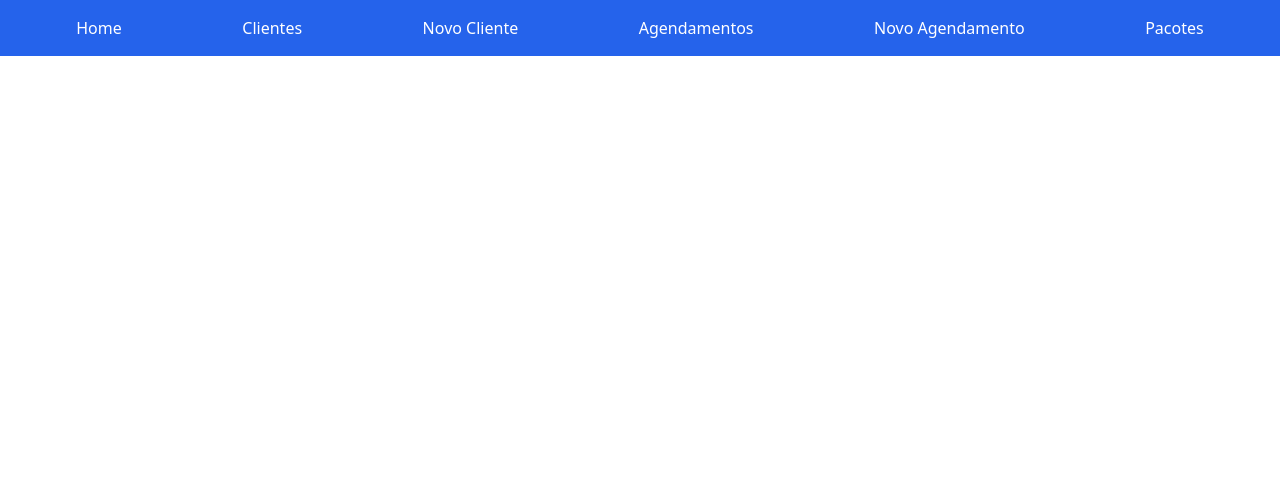
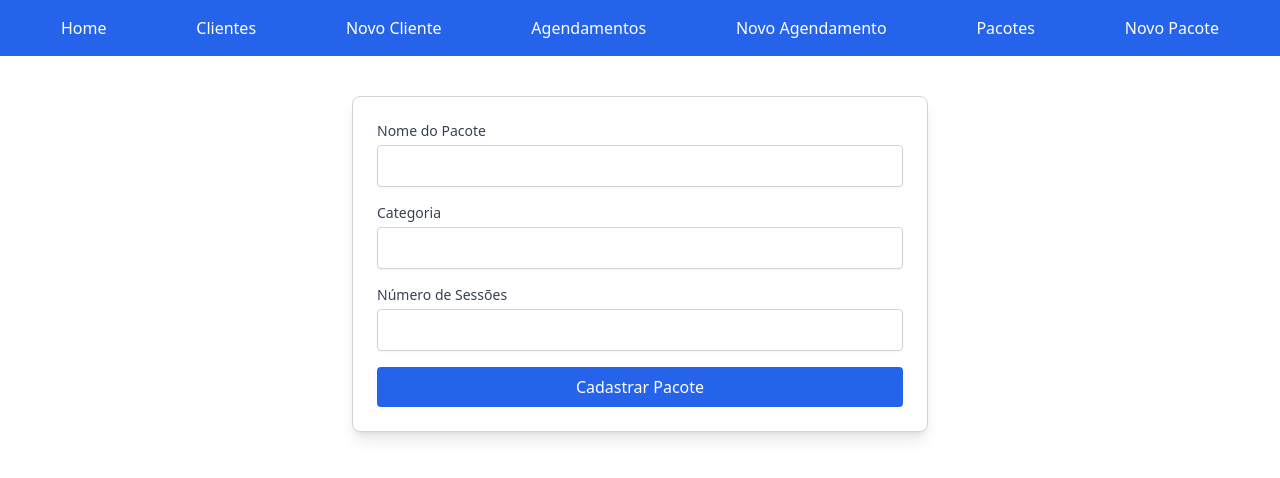
Before and after one commit to andredosreis/laura-saas-agenda, a React (Vite) app in the folder laura-saas-frontend/: page /criar-pacote in a window 1280 px wide. Shown: the top 478 px of the page. Built offline with nearby package versions, Linux system fonts and the light colour scheme.

Commit message:
Criado pacotes
Criação de pacotes

```diff
--- a/laura-saas-frontend/src/App.jsx
+++ b/laura-saas-frontend/src/App.jsx
@@ -6,6 +6,7 @@ import Clientes from './pages/Clientes';
 import Pacotes from './pages/Pacotes';
 import CriarCliente from './pages/CriarCliente';
 import CriarAgendamento from './pages/CriarAgendamento';
+import CriarPacote from './pages/CriarPacote';
 
 function App() {
   return (
@@ -19,6 +20,7 @@ function App() {
         <Route path="/pacotes" element={<Pacotes />} />
         <Route path="/criar-cliente" element={<CriarCliente />} />
         <Route path="/agendar" element={<CriarAgendamento />} />
+        <Route path="/criar-pacote" element={<CriarPacote />} />
       </Routes>
     </main>
   </Router>
--- a/laura-saas-frontend/src/components/Navbar.jsx
+++ b/laura-saas-frontend/src/components/Navbar.jsx
@@ -10,6 +10,7 @@ function Navbar() {
         <Link to="/agendamentos" className="hover:text-gray-300">Agendamentos</Link>
         <Link to="/agendar" className="hover:text-gray-300">Novo Agendamento</Link>
         <Link to="/pacotes" className="hover:text-gray-300">Pacotes</Link>
+        <Link to="/criar-pacote" className="hover:text-gray-300">Novo Pacote</Link>
       </div>
     </nav>
   );
--- /dev/null
+++ b/laura-saas-frontend/src/pages/CriarPacote.jsx
@@ -0,0 +1,85 @@
+import { useState } from 'react';
+import api from '../services/api';
+
+function CriarPacote() {
+  const [formData, setFormData] = useState({
+    nome: '',
+    categoria: '',
+    sessoes: ''
+  });
+
+  const handleSubmit = async (e) => {
+    e.preventDefault();
+
+    try {
+      await api.post('/pacotes', formData);
+      alert('Pacote criado com sucesso!');
+      setFormData({
+        nome: '',
+        categoria: '',
+        sessoes: ''
+      });
+    } catch (error) {
+      console.error('Erro ao criar pacote:', error);
+      alert('Erro ao criar pacote');
+    }
+  };
+
+  return (
+<div className="max-w-xl mx-auto mt-10 p-6 bg-white text-black border border-gray-300 shadow-lg rounded-lg">
+
+
+      <form onSubmit={handleSubmit} className="space-y-4">
+        {/* Campo Nome */}
+        <div>
+          <label className="block text-sm font-medium text-gray-700">Nome do Pacote</label>
+          <input
+            type="text"
+            name="nome"
+            value={formData.nome}
+            onChange={(e) => setFormData({ ...formData, nome: e.target.value })}
+            className="mt-1 block w-full rounded border border-gray-300 p-2 shadow-sm focus:border-blue-500 focus:ring focus:ring-blue-200"
+            required
+          />
+        </div>
+
+        {/* Campo Categoria */}
+        <div>
+          <label className="block text-sm font-medium text-gray-700">Categoria</label>
+          <input
+            type="text"
+            name="categoria"
+            value={formData.categoria}
+            onChange={(e) => setFormData({ ...formData, categoria: e.target.value })}
+            className="mt-1 block w-full rounded border border-gray-300 p-2 shadow-sm focus:border-blue-500 focus:ring focus:ring-blue-200"
+            required
+          />
+        </div>
+
+        {/* Campo Sessões */}
+        <div>
+          <label className="block text-sm font-medium text-gray-700">Número de Sessões</label>
+          <input
+            type="number"
+            name="sessoes"
+            min="1"
+            value={formData.sessoes}
+            onChange={(e) => setFormData({ ...formData, sessoes: e.target.value })}
+            className="mt-1 block w-full rounded border border-gray-300 p-2 shadow-sm focus:border-blue-500 focus:ring focus:ring-blue-200"
+            required
+          />
+        </div>
+
+        {/* Botão */}
+        <button
+          type="submit"
+          className="w-full bg-blue-600 text-white py-2 px-4 rounded hover:bg-blue-700 transition"
+        >
+          Cadastrar Pacote
+        </button>
+      </form>
+    </div>
+  );
+}
+
+export default CriarPacote;
```
